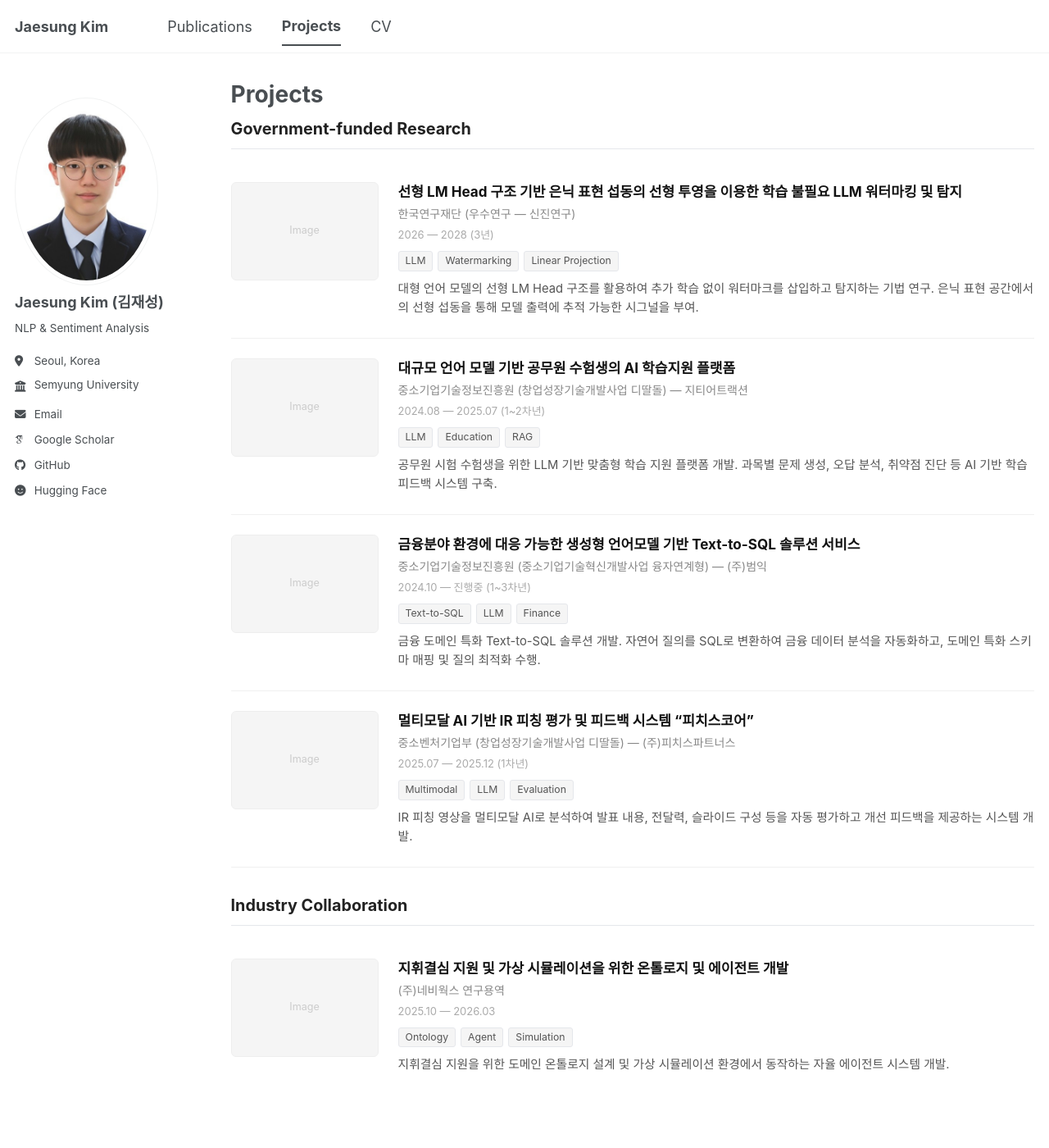
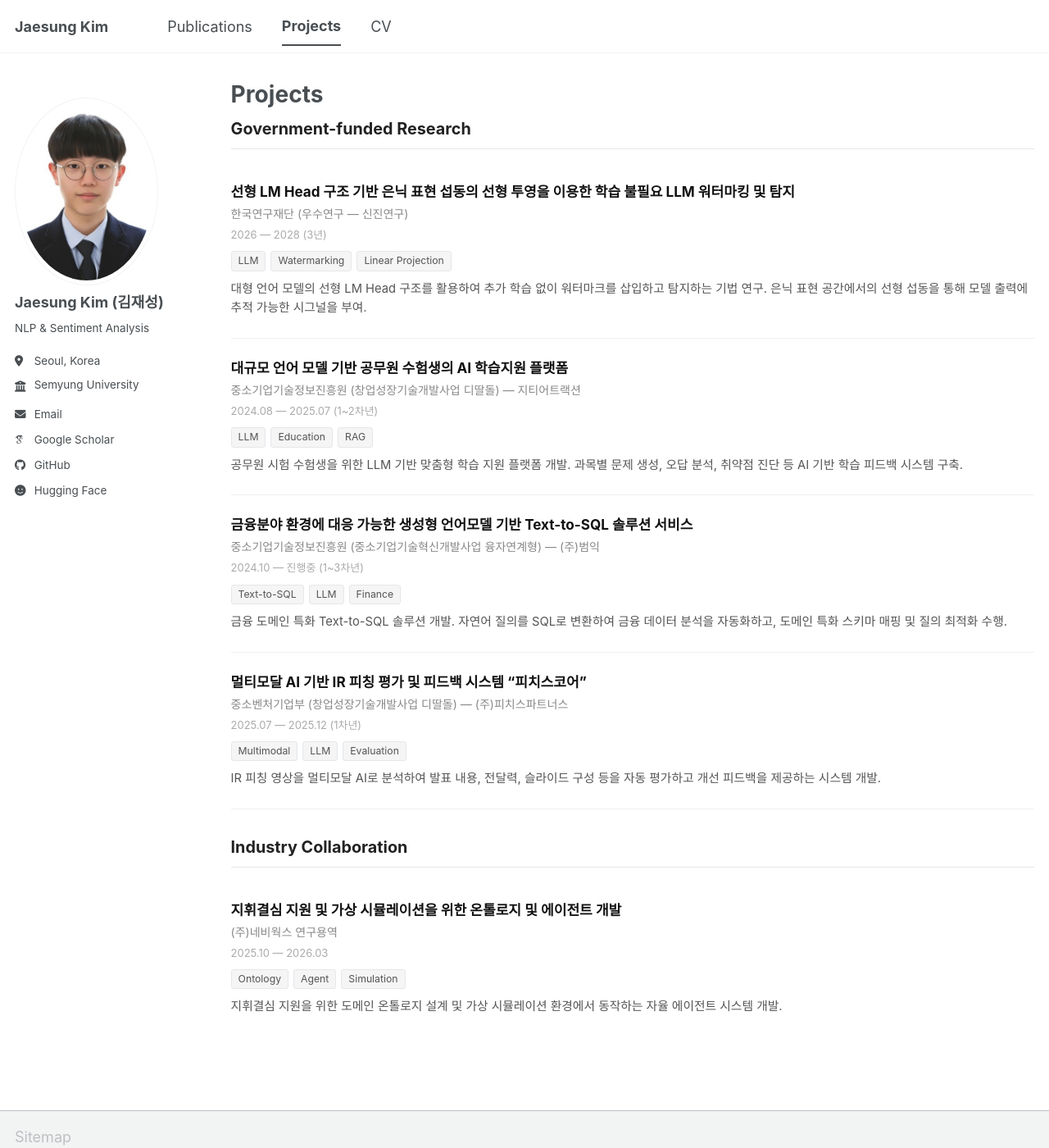
Before and after one commit to thisiskorea/CV, a Jekyll site: the page built from _pages/portfolio.html, in a window 1280 px wide and 1400 px high. Shown: the whole window at 82% size. Built offline with Jekyll 4.4.1, drawn with Linux system fonts in a browser that asks for light colours; some web fonts are replaced; a script bundle is joined from its source files by our own code; library files that are not in the unit come from our copies.

Commit message:
Remove Image placeholders from Projects page
https://claude.ai/code/session_01CU9SVkWVuVsgHzfbJU88mX

```diff
--- a/_pages/portfolio.html
+++ b/_pages/portfolio.html
@@ -9,14 +9,9 @@ author_profile: true
 .proj-section-title{font-size:1.1em;font-weight:700;color:#222;margin:32px 0 16px 0;padding-bottom:8px;border-bottom:1px solid #e5e7eb}
 .proj-section-title:first-of-type{margin-top:0}
 
-.proj-item{display:flex;gap:24px;padding:24px 0;border-bottom:1px solid #f0f0f0}
+.proj-item{padding:24px 0;border-bottom:1px solid #f0f0f0}
 .proj-item:last-child{border-bottom:none}
 
-.proj-thumb{width:180px;height:120px;flex-shrink:0;border-radius:6px;background:#f5f5f5;border:1px solid #eee;overflow:hidden;display:flex;align-items:center;justify-content:center}
-.proj-thumb img{width:100%;height:100%;object-fit:cover}
-.proj-thumb-placeholder{font-size:0.7em;color:#ccc;text-align:center}
-
-.proj-body{flex:1}
 .proj-title{font-size:0.95em;font-weight:700;color:#111;margin:0 0 4px 0;line-height:1.4}
 .proj-org{font-size:0.78em;color:#888;margin:0 0 6px 0}
 .proj-period{font-size:0.72em;color:#aaa;margin:0 0 10px 0}
@@ -28,8 +23,6 @@ author_profile: true
 <p class="proj-section-title">Government-funded Research</p>
 
 <div class="proj-item">
-<div class="proj-thumb"><span class="proj-thumb-placeholder">Image</span></div>
-<div class="proj-body">
 <p class="proj-title">선형 LM Head 구조 기반 은닉 표현 섭동의 선형 투영을 이용한 학습 불필요 LLM 워터마킹 및 탐지</p>
 <p class="proj-org">한국연구재단 (우수연구 — 신진연구)</p>
 <p class="proj-period">2026 — 2028 (3년)</p>
@@ -40,11 +33,8 @@ author_profile: true
 </div>
 <p class="proj-desc">대형 언어 모델의 선형 LM Head 구조를 활용하여 추가 학습 없이 워터마크를 삽입하고 탐지하는 기법 연구. 은닉 표현 공간에서의 선형 섭동을 통해 모델 출력에 추적 가능한 시그널을 부여.</p>
 </div>
-</div>
 
 <div class="proj-item">
-<div class="proj-thumb"><span class="proj-thumb-placeholder">Image</span></div>
-<div class="proj-body">
 <p class="proj-title">대규모 언어 모델 기반 공무원 수험생의 AI 학습지원 플랫폼</p>
 <p class="proj-org">중소기업기술정보진흥원 (창업성장기술개발사업 디딸돌) — 지티어트랙션</p>
 <p class="proj-period">2024.08 — 2025.07 (1~2차년)</p>
@@ -55,11 +45,8 @@ author_profile: true
 </div>
 <p class="proj-desc">공무원 시험 수험생을 위한 LLM 기반 맞춤형 학습 지원 플랫폼 개발. 과목별 문제 생성, 오답 분석, 취약점 진단 등 AI 기반 학습 피드백 시스템 구축.</p>
 </div>
-</div>
 
 <div class="proj-item">
-<div class="proj-thumb"><span class="proj-thumb-placeholder">Image</span></div>
-<div class="proj-body">
 <p class="proj-title">금융분야 환경에 대응 가능한 생성형 언어모델 기반 Text-to-SQL 솔루션 서비스</p>
 <p class="proj-org">중소기업기술정보진흥원 (중소기업기술혁신개발사업 융자연계형) — (주)범익</p>
 <p class="proj-period">2024.10 — 진행중 (1~3차년)</p>
@@ -70,11 +57,8 @@ author_profile: true
 </div>
 <p class="proj-desc">금융 도메인 특화 Text-to-SQL 솔루션 개발. 자연어 질의를 SQL로 변환하여 금융 데이터 분석을 자동화하고, 도메인 특화 스키마 매핑 및 질의 최적화 수행.</p>
 </div>
-</div>
 
 <div class="proj-item">
-<div class="proj-thumb"><span class="proj-thumb-placeholder">Image</span></div>
-<div class="proj-body">
 <p class="proj-title">멀티모달 AI 기반 IR 피칭 평가 및 피드백 시스템 “피치스코어”</p>
 <p class="proj-org">중소벤처기업부 (창업성장기술개발사업 디딸돌) — (주)피치스파트너스</p>
 <p class="proj-period">2025.07 — 2025.12 (1차년)</p>
@@ -85,13 +69,10 @@ author_profile: true
 </div>
 <p class="proj-desc">IR 피칭 영상을 멀티모달 AI로 분석하여 발표 내용, 전달력, 슬라이드 구성 등을 자동 평가하고 개선 피드백을 제공하는 시스템 개발.</p>
 </div>
-</div>
 
 <p class="proj-section-title">Industry Collaboration</p>
 
 <div class="proj-item">
-<div class="proj-thumb"><span class="proj-thumb-placeholder">Image</span></div>
-<div class="proj-body">
 <p class="proj-title">지휘결심 지원 및 가상 시뮬레이션을 위한 온톨로지 및 에이전트 개발</p>
 <p class="proj-org">(주)네비웍스 연구용역</p>
 <p class="proj-period">2025.10 — 2026.03</p>
@@ -102,4 +83,3 @@ author_profile: true
 </div>
 <p class="proj-desc">지휘결심 지원을 위한 도메인 온톨로지 설계 및 가상 시뮬레이션 환경에서 동작하는 자율 에이전트 시스템 개발.</p>
 </div>
-</div>
```
